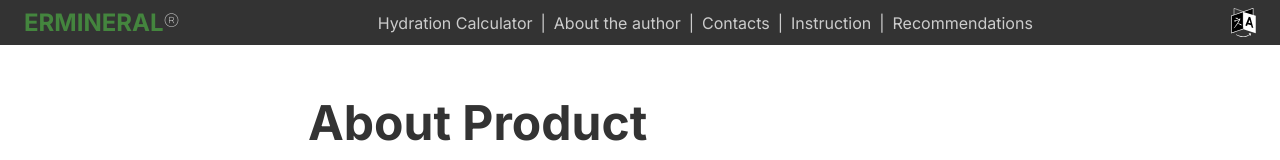
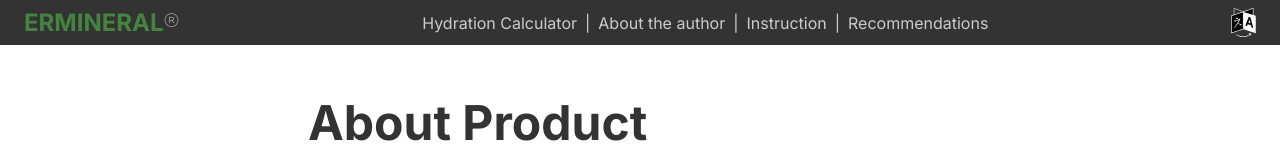
Before and after one commit to mishin78/ermineral-platform, a Next.js app: page / in a window 1280 px wide. Shown: the top 160 px of the page. Built offline with nearby package versions, Linux system fonts and the light colour scheme.

Commit message:
delete contacts from header

```diff
--- a/src/app/header.js
+++ b/src/app/header.js
@@ -25,8 +25,6 @@ export default function Header({ lang, langModal, showLangModal }) {
                     }}
                     ><li>About the author</li>
                 </Link>
-                <span>|</span>
-                <li>Contacts</li>
                 <span>|</span>
                 <Link
                     href={{
@@ -61,8 +59,6 @@ export default function Header({ lang, langModal, showLangModal }) {
                     ><li>Об авторе</li>
                 </Link>
                 <span>|</span>
-                <li>Контакты</li>
-                <span>|</span>
                 <Link
                     href={{
                      pathname: '/about',
@@ -96,8 +92,6 @@ export default function Header({ lang, langModal, showLangModal }) {
                     ><li>Про автора</li>
                 </Link>
                 <span>|</span>
-                <li>Контакти</li>
-                <span>|</span>
                 <Link
                     href={{
                      pathname: '/about',
--- a/src/app/page.js
+++ b/src/app/page.js
@@ -19,7 +19,7 @@ export default function Home({ searchParams }) {
     <main>
       <Header lang={language}  langModal={langModal}  showLangModal={setLangModal} />
       {langModal && <LangModal setLang={setLanguage}/>}
-        <MainPage lang={language} />
+      <MainPage lang={language} />
     </main>
   )
 }
```
